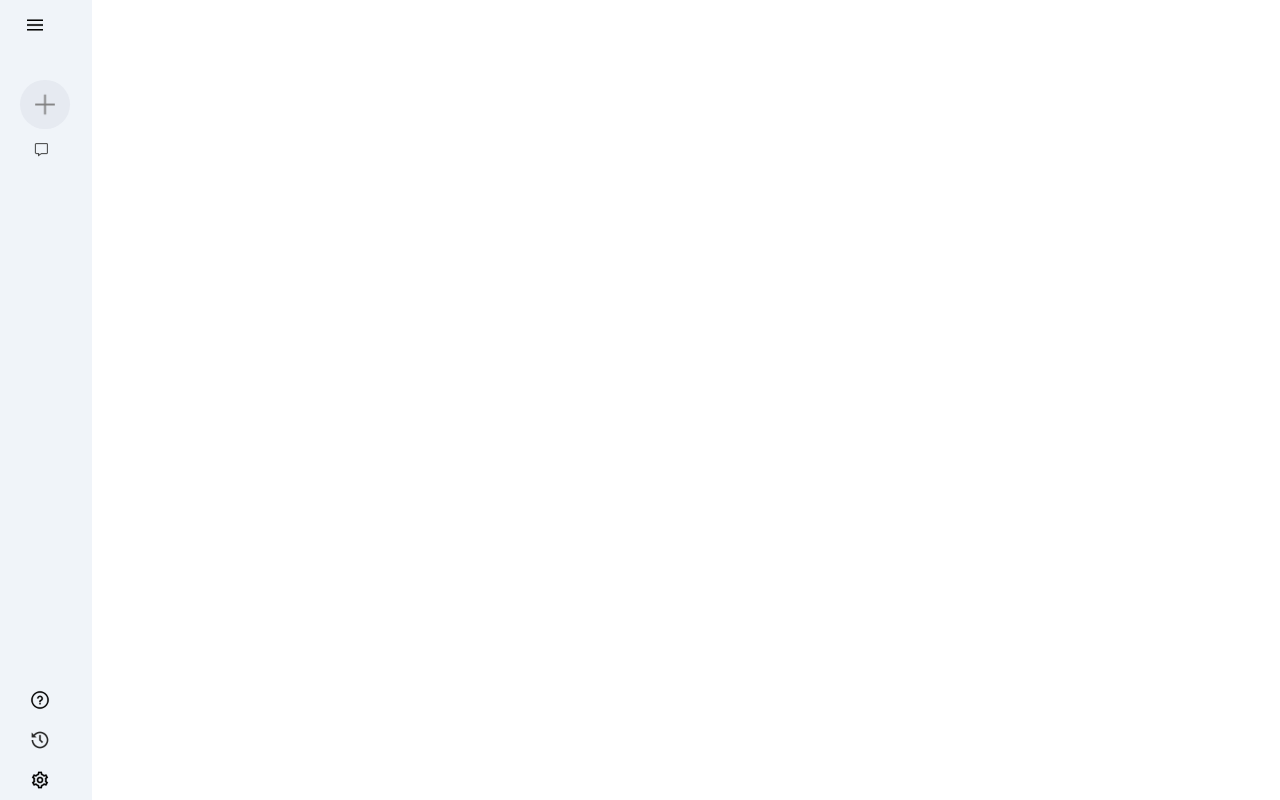
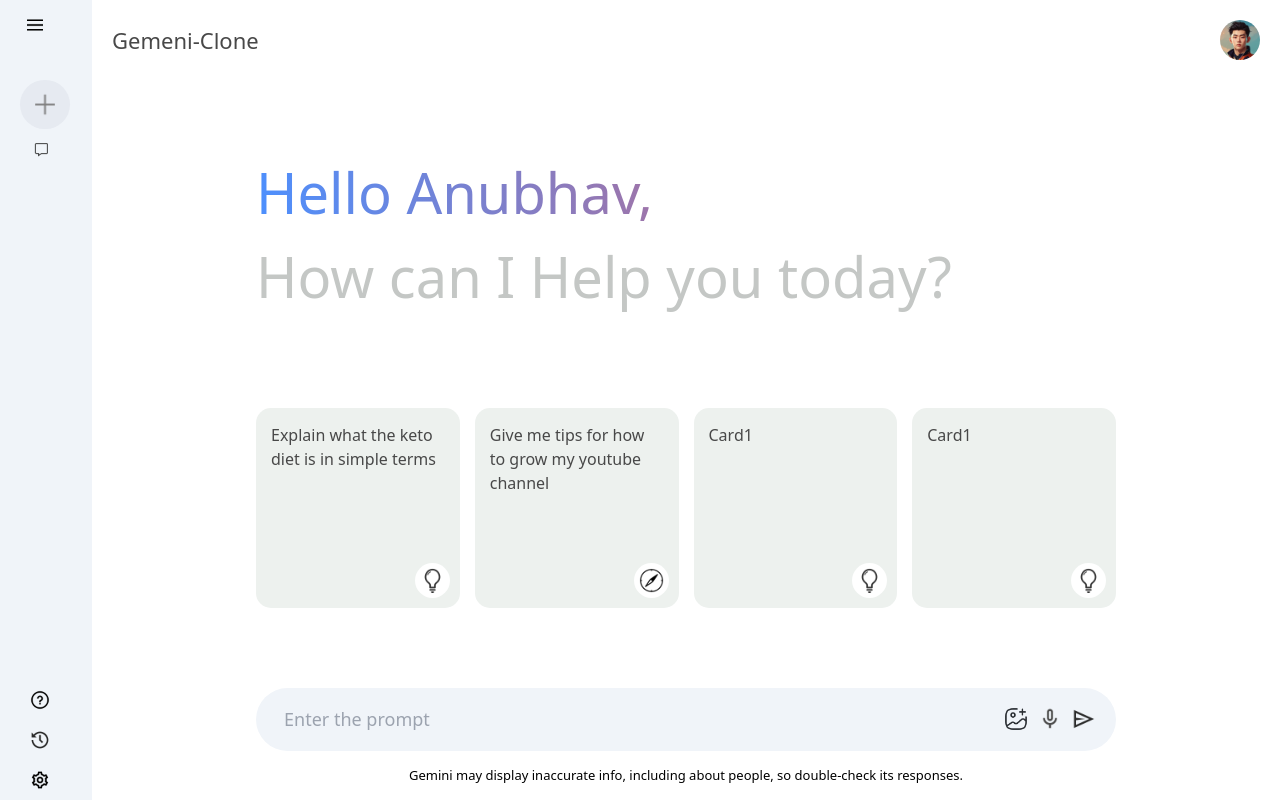
Before and after one commit to Anubhav12pal/Web_Clone_GoogleGemeni, a React (Vite) app: page / in a window 1280 px wide. Built offline with nearby package versions, Linux system fonts and the light colour scheme.

Commit message:
UI completed

```diff
--- a/src/App.jsx
+++ b/src/App.jsx
@@ -1,10 +1,11 @@
 import React from "react";
 import Sidebar from "./Components/Sidebar/Sidebar";
-
+import Main from "./Components/Main/Main";
 const App = () => {
   return (
     <>
       <Sidebar />
+      <Main />
       {/* <h2 className="">hello mote</h2> */}
     </>
   );
--- /dev/null
+++ b/src/Components/Main/Main.css
@@ -0,0 +1,119 @@
+.main {
+  flex: 1;
+  min-height: 10vh;
+  padding-bottom: 15vh;
+  position: relative;
+}
+
+.main .toplayer {
+  display: flex;
+  justify-content: space-between;
+  align-items: center;
+  padding: 20px;
+  font-size: 22px;
+  color: #484848;
+}
+
+.main .toplayer img {
+  border-radius: 50%;
+  width: 40px;
+}
+
+.lowerLayer {
+  max-width: 900px;
+  margin: auto;
+}
+.main .greetings {
+  margin: 50px 0px;
+  color: #c4c7c5;
+  font-size: 56px;
+  font-weight: 500;
+  padding: 20px;
+}
+
+.main .Hello {
+  background: -webkit-linear-gradient(12deg, #4b90ff, #ff5546);
+  -webkit-background-clip: text;
+  -webkit-text-fill-color: transparent;
+}
+
+.main .cards {
+  display: grid;
+
+  padding: 20px;
+  grid-template-columns: repeat(auto-fill, minmax(180px, 1fr));
+  gap: 15px;
+}
+.main .card {
+  background-color: #4b90ff;
+}
+.main .card p {
+  color: #484848;
+}
+
+.main .card {
+  height: 200px;
+  padding: 15px;
+  border-radius: 15px;
+  cursor: pointer;
+  position: relative;
+  background-color: #edf1ee;
+}
+.main .cards img {
+  width: 35px;
+  padding: 5px;
+  position: absolute;
+  background-color: white;
+  border-radius: 50%;
+  bottom: 10px;
+  right: 10px;
+}
+
+.main .card:hover {
+  background-color: #dfe4ea;
+}
+
+.main .bottomSearch {
+  position: absolute;
+  bottom: 0;
+  max-width: 900px;
+  width: 100%;
+  margin: auto;
+  padding: 0px 20px;
+}
+
+.main .searchbar {
+  display: flex;
+  align-items: center;
+  justify-content: space-between;
+  gap: 20px;
+  padding: 10px 20px;
+  border-radius: 50px;
+  background-color: #f0f4f9;
+}
+
+.main .images {
+  display: flex;
+  gap: 10px;
+}
+.main .searchbar img {
+  height: 24px;
+  cursor: pointer;
+}
+
+.searchbar input {
+  border: none;
+  flex: 1;
+  background: transparent;
+  outline: none;
+  padding: 8px;
+  font-size: 18px;
+}
+
+.main .Info {
+  font-size: 13px;
+  display: flex;
+  justify-content: center;
+  margin: 15px auto;
+  font-weight: 300;
+}
--- /dev/null
+++ b/src/Components/Main/Main.jsx
@@ -0,0 +1,58 @@
+import React from "react";
+import { assets } from "../../assets/assets";
+import "./Main.css";
+const Main = () => {
+  return (
+    <div className="main">
+      <div className="toplayer">
+        <p>Gemeni-Clone</p>
+        <img src={assets.user_icon}></img>
+      </div>
+
+      <div className="lowerLayer">
+        <div className="greetings">
+          <p className="Hello">Hello Anubhav,</p>
+          <p>How can I Help you today?</p>
+        </div>
+
+        <div className="cards">
+          <div className="card">
+            <p>Explain what the keto diet is in simple terms</p>
+            <img src={assets.bulb_icon} alt="" />
+          </div>
+          <div className="card">
+            <p>Give me tips for how to grow my youtube channel</p>
+            <img src={assets.compass_icon} alt="" />
+          </div>
+
+          <div className="card">
+            <p>Card1</p>
+            <img src={assets.bulb_icon} alt="" />
+          </div>
+
+          <div className="card">
+            <p>Card1</p>
+            <img src={assets.bulb_icon} alt="" />
+          </div>
+        </div>
+        <div className="bottomSearch">
+          <div className="searchbar">
+            <input type="text" placeholder="Enter the prompt" />
+            <div className="images">
+              <img src={assets.gallery_icon} alt="" />
+              <img src={assets.mic_icon} alt="" />
+              <img src={assets.send_icon} alt="" />
+            </div>
+          </div>
+
+          <p className="Info">
+            Gemini may display inaccurate info, including about people, so
+            double-check its responses.
+          </p>
+        </div>
+      </div>
+    </div>
+  );
+};
+
+export default Main;
--- a/src/Components/Sidebar/Sidebar.css
+++ b/src/Components/Sidebar/Sidebar.css
@@ -33,9 +33,6 @@
 .sidebar .dd:hover {
   background-color: silver;
 }
-/* .sidebar .menu .dd img {
-  width: 20px;
-} */
 
 .sidebar .new-chat {
   margin-top: 40px;
```
Also changed, not shown: src/assets/assets.js (+19 -18 lines), src/assets/image_icon.png (added).
